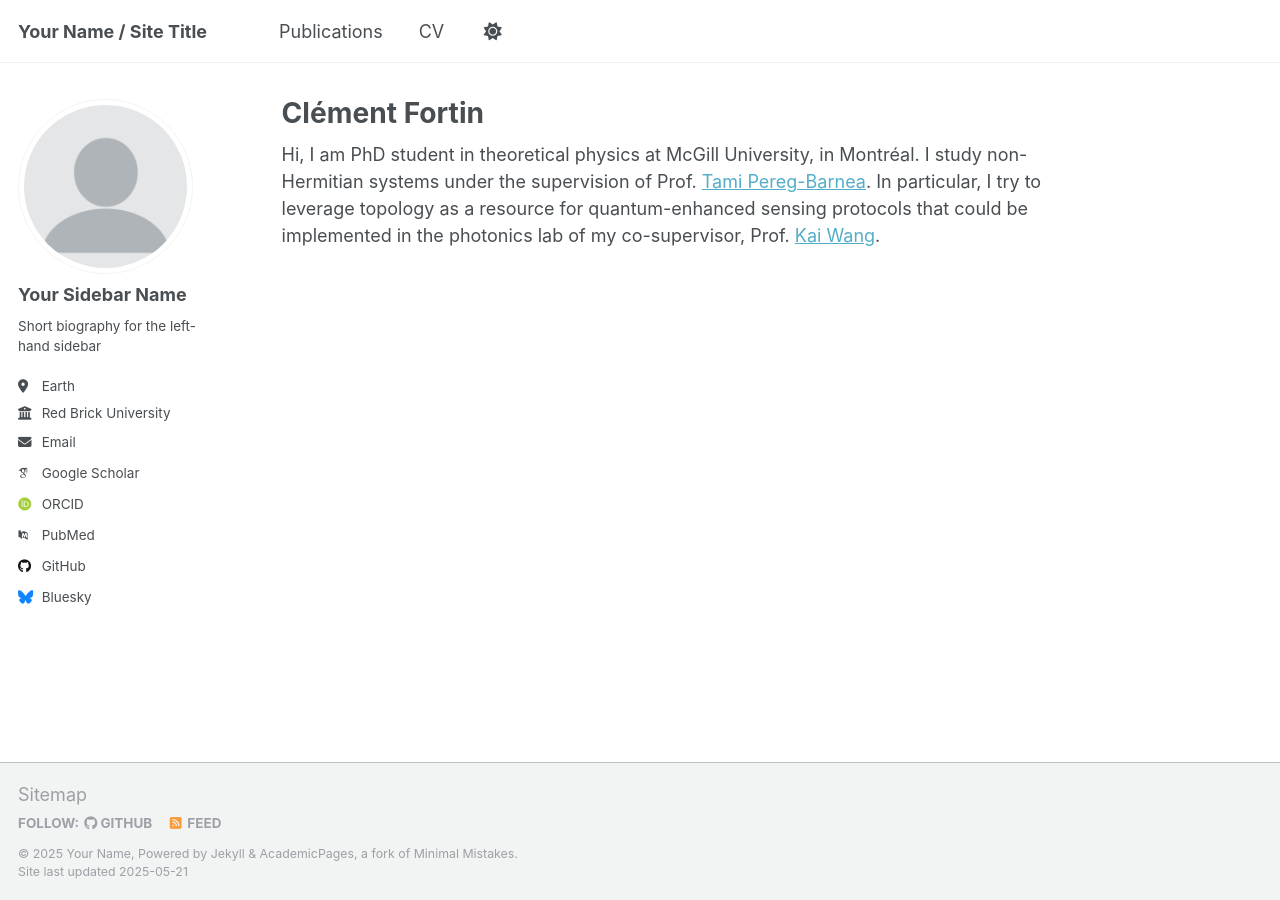
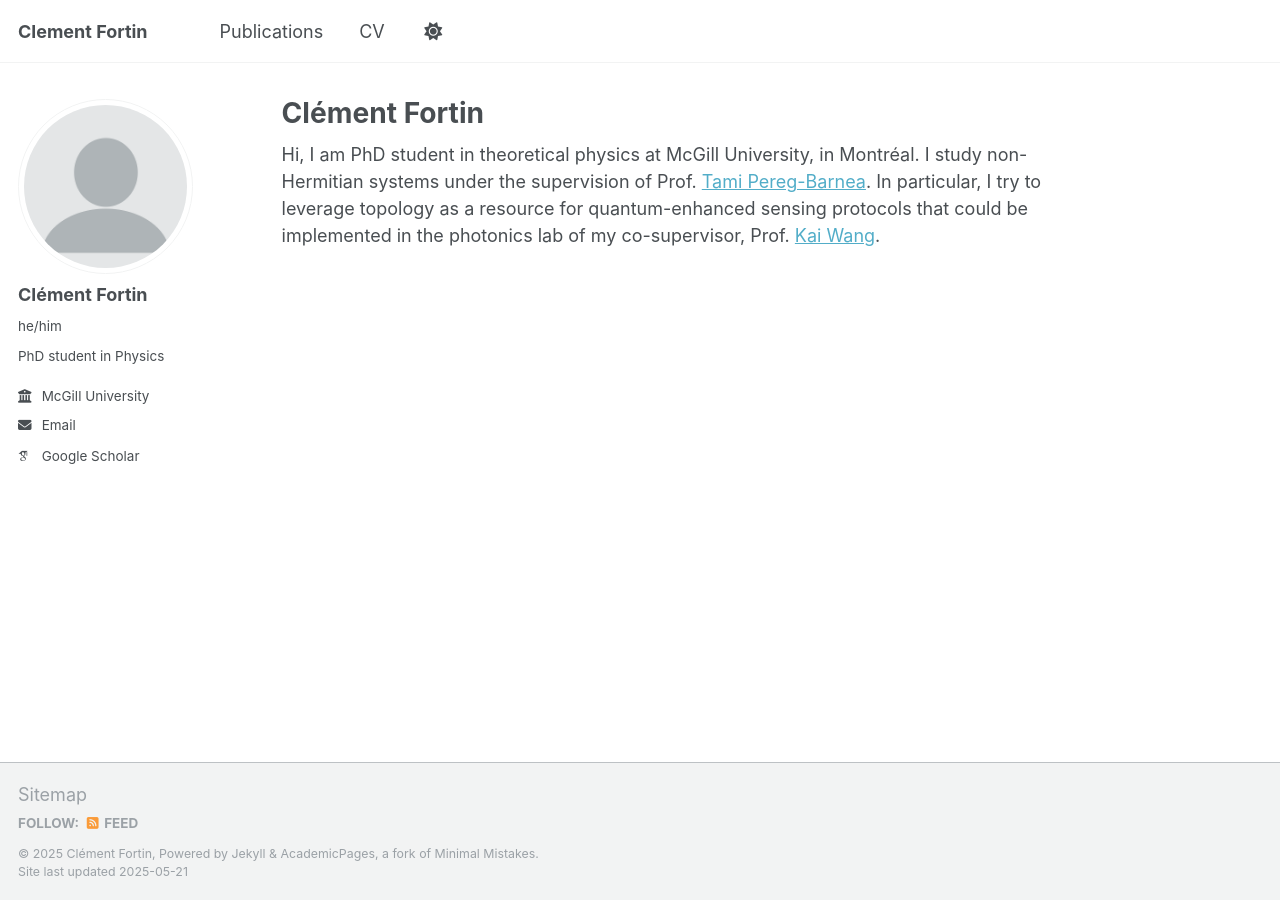
Before and after one commit to ClementFortin/ClementFortin.github.io, a Jekyll site: the page built from _pages/about.md, in a window 1280 px wide. Built offline with Jekyll 4.4.1, drawn with Linux system fonts in a browser that asks for light colours; some web fonts are replaced.

Commit message:
Update _config.yml

```diff
--- a/_config.yml
+++ b/_config.yml
@@ -9,13 +9,13 @@
 # Basic Site Settings
 locale                   : "en-US"
 site_theme               : "default"
-title                    : "Your Name / Site Title"
+title                    : "Clement Fortin"
 title_separator          : "-"
-name                     : &name "Your Name"
-description              : &description "personal description"
-url                      : https://academicpages.github.io # the base hostname & protocol for your site e.g. "https://[your GitHub username].github.io" or if you already have some other page hosted on Github then use "https://[your GitHub username].github.io/[Your Repo Name]"
+name                     : &name "Clément Fortin"
+description              : &description ""
+url                      : https://clementfortin.github.io # the base hostname & protocol for your site e.g. "https://[your GitHub username].github.io" or if you already have some other page hosted on Github then use "https://[your GitHub username].github.io/[Your Repo Name]"
 baseurl                  : "" # the subpath of your site, e.g. "/blog"
-repository               : "academicpages/academicpages.github.io"
+repository               : "ClementFortin/clementfortin.github.io"
 
 # Site Author - The following control what appear as part of the author content on the side bar.
 #               If a field is blank the icon and link will not appear, otherwise it will be shown.
@@ -23,22 +23,22 @@
 author:
   # Biographic information
   avatar           : "profile.png"
-  name             : "Your Sidebar Name"
-  pronouns         : # example: "she/her"
-  bio              : "Short biography for the left-hand sidebar"
-  location         : "Earth"
-  employer         : "Red Brick University"
+  name             : "Clément Fortin"
+  pronouns         : "he/him"
+  bio              : "PhD student in Physics"
+  location         : #"Earth"
+  employer         : "McGill University"
   uri              : # URL
-  email            : "none@example.org"
+  email            : "clement dot fortin at mail dot mcgill dot ca"
 
   # Academic websites
   academia         : # URL
   arxiv            : # URL - Update with the correct link to your profile
-  googlescholar    : "https://scholar.google.com/citations?user=PS_CX0AAAAAJ"
+  googlescholar    : "https://scholar.google.ca/citations?user=oOKsL3MAAAAJ"
   impactstory      : # URL
-  orcid            : "http://orcid.org/yourorcidurl"
+  orcid            : #"http://orcid.org/yourorcidurl"
   semantic         : # URL
-  pubmed           : "https://www.ncbi.nlm.nih.gov/pubmed/?term=john+snow"
+  pubmed           : #"https://www.ncbi.nlm.nih.gov/pubmed/?term=john+snow"
   researchgate     : # URL
   scopus           : # URL
 
@@ -46,12 +46,12 @@
   bitbucket        : # Username - Update with your username on the site
   codepen          : # Username
   dribbble         : # Username
-  github           : "academicpages"
+  github           : #"academicpages"
   kaggle           : # Username
   stackoverflow    : # User number or user number and name (i.e., use "1" or "1/jeff-atwood")
 
   # Social media
-  bluesky          : "bsky.app" # Replace this with you Bluesky username
+  bluesky          : #"bsky.app" # Replace this with you Bluesky username
   facebook         : # Username
   flickr           : # Username
   foursquare       : # Username
```
